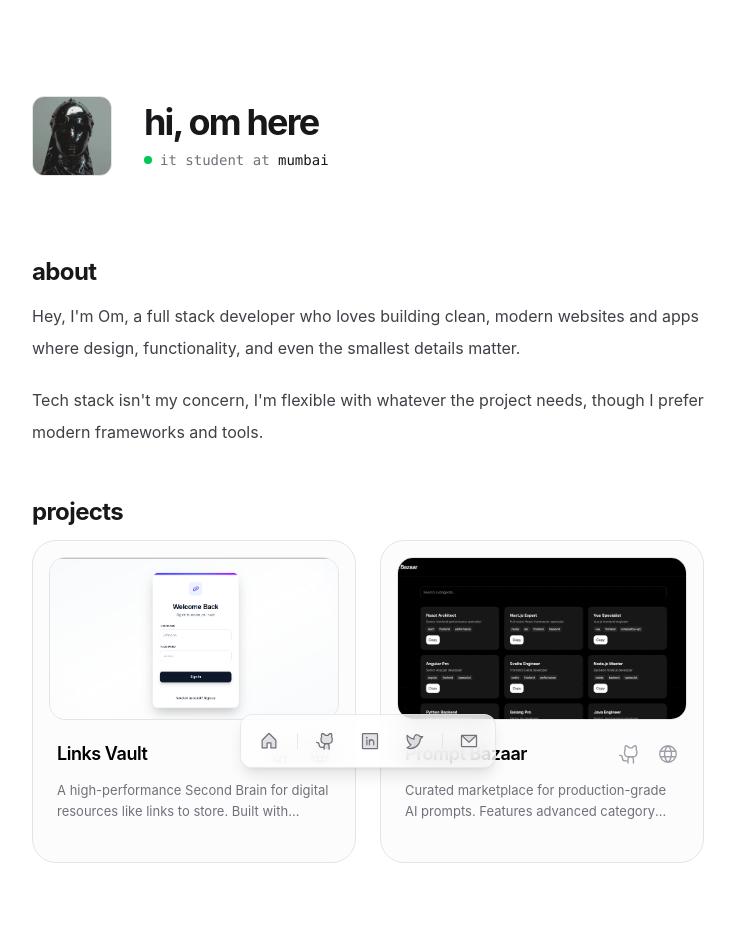
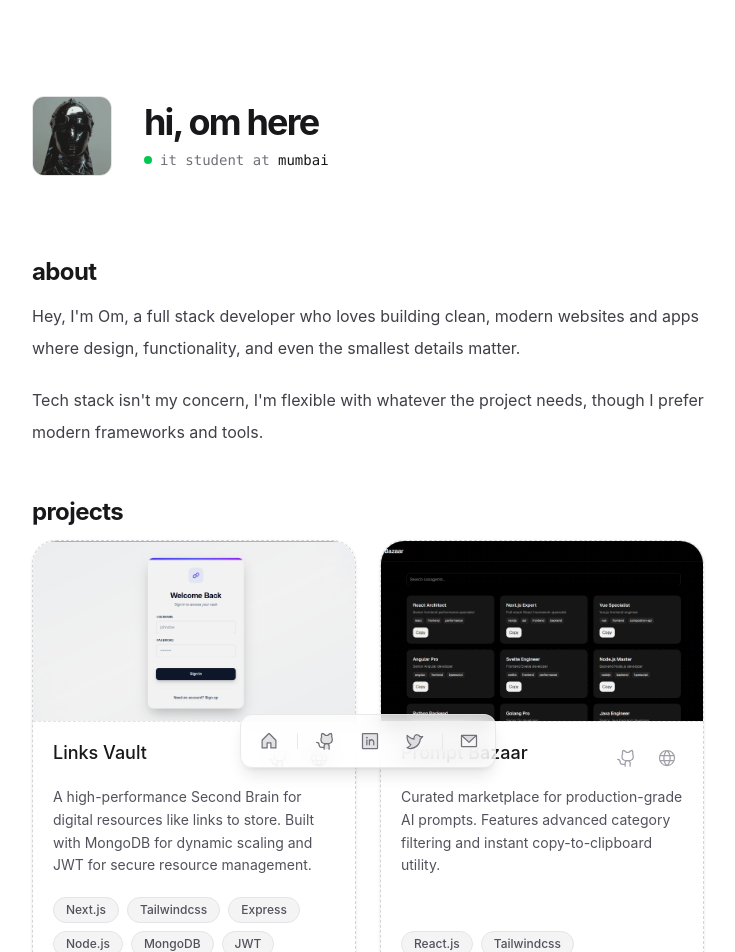
Before and after one commit to OMEE-Y/omfolio, a Next.js app: page / in a window 1280 px wide. Shown: the top 952 px of the page, without its empty margins (272-1007 px from the left). Built offline with nearby package versions, Linux system fonts and the light colour scheme.

Commit message:
improve ui

```diff
--- a/src/app/page.tsx
+++ b/src/app/page.tsx
@@ -48,7 +48,14 @@ export default function Portfolio() {
   image="/linkvault.png"
   github="https://github.com/OMEE-Y/secondbrain-link-vault-"
   live="https://secondbrain-link-vault.vercel.app/"
-
+  skills={[
+    { name: "Next.js" },
+     { name: "Tailwindcss"},
+    { name: "Express" },
+    {name : "Node.js"},
+    { name: "MongoDB" },
+    { name: "JWT" }
+  ]}
 />
 
   <ProjectCard
@@ -57,6 +64,10 @@ export default function Portfolio() {
     image="/prompt-bazaar.png"
     github="https://github.com/OMEE-Y/prompt-bazaar"
     live="https://prompt-bazaar.netlify.app"
+    skills={[
+    { name: "React.js" },
+    { name: "Tailwindcss"}
+  ]}
 
   />
 </div>
--- a/src/components/project-card.tsx
+++ b/src/components/project-card.tsx
@@ -2,7 +2,7 @@ import { GithubLogo, Globe } from "@phosphor-icons/react";
 
 interface Skill {
   name: string;
-  icon?: string; // Optional: allows the data to exist without breaking the build
+  icon?: string;
 }
 
 interface ProjectProps {
@@ -15,45 +15,54 @@ interface ProjectProps {
 }
 
 export const ProjectCard = ({ title, description, skills, github, live, image }: ProjectProps) => (
-  <div className="group relative p-4 rounded-3xl border border-zinc-200 dark:border-white/5 bg-zinc-50/50 dark:bg-zinc-900/50 hover:bg-white dark:hover:bg-zinc-900 transition-all duration-500 flex flex-col h-full overflow-hidden hover:shadow-[0_20px_40px_-15px_rgba(0,0,0,0.1)] dark:hover:shadow-[0_20px_40px_-15px_rgba(0,0,0,0.5)]">
+  <div className="group relative flex flex-col h-full overflow-hidden rounded-3xl border border-dashed border-zinc-300 dark:border-zinc-700 bg-white dark:bg-zinc-900 transition-all duration-500 hover:border-solid hover:border-zinc-400 dark:hover:border-zinc-500 shadow-sm hover:shadow-lg dark:shadow-none">
 
     {image && (
-      <div className="relative w-full aspect-video mb-5 overflow-hidden rounded-2xl border border-zinc-200 dark:border-white/10 bg-zinc-100 dark:bg-zinc-800 shrink-0">
+      <div className="relative w-full aspect-video overflow-hidden shrink-0 border-b border-dashed border-zinc-200 dark:border-zinc-700 group-hover:border-zinc-400 dark:group-hover:border-zinc-500 transition-colors duration-500">
         <img
           src={image}
           alt={title}
           className="w-full h-full object-cover transition-transform duration-700 ease-out group-hover:scale-105"
         />
-        <div className="absolute inset-0 bg-black/0 group-hover:bg-black/20 transition-colors duration-500" />
+        <div className="absolute inset-0 bg-black/5" />
       </div>
     )}
 
-    <div className="flex flex-col flex-grow px-2">
-      <div className="flex justify-between items-center mb-3">
-        <h3 className="text-black dark:text-white font-semibold text-lg tracking-tight">
+    <div className="flex flex-col flex-grow p-5 gap-3">
+      <div className="flex justify-between items-start">
+        <h3 className="text-zinc-900 dark:text-zinc-100 font-medium text-lg leading-tight">
           {title}
         </h3>
-        <div className="flex gap-4">
+        <div className="flex gap-2">
           {github && (
-            <a href={github} target="_blank" rel="noreferrer" className="text-zinc-400 hover:text-black dark:hover:text-white transition-all transform hover:-translate-y-1">
-              <GithubLogo size={22} weight="regular" />
+            <a href={github} target="_blank" rel="noreferrer" className="p-1.5 rounded-lg text-zinc-400 hover:text-zinc-900 dark:hover:text-white hover:bg-zinc-100 dark:hover:bg-zinc-800 transition-colors">
+              <GithubLogo size={20} weight="regular" />
             </a>
           )}
           {live && (
-            <a href={live} target="_blank" rel="noreferrer" className="text-zinc-400 hover:text-black dark:hover:text-white transition-all transform hover:-translate-y-1">
-              <Globe size={22} weight="regular" />
+            <a href={live} target="_blank" rel="noreferrer" className="p-1.5 rounded-lg text-zinc-400 hover:text-zinc-900 dark:hover:text-white hover:bg-zinc-100 dark:hover:bg-zinc-800 transition-colors">
+              <Globe size={20} weight="regular" />
             </a>
           )}
         </div>
       </div>
 
-      <div className="relative flex-grow mb-6">
-        <p className="text-[13px] text-zinc-500 dark:text-zinc-400 leading-relaxed transition-all duration-500 line-clamp-2 group-hover:line-clamp-none">
-          {description}
-        </p>
-      </div>
+      <p className="text-sm text-zinc-600 dark:text-zinc-400 leading-relaxed flex-grow">
+        {description}
+      </p>
 
-
+      {skills && skills.length > 0 && (
+  <div className="flex flex-wrap gap-2 mt-2">
+    {skills.map((skill) => (
+      <span
+        key={skill.name}
+        className="px-3 py-1 text-xs font-medium rounded-full bg-zinc-100 dark:bg-zinc-800 text-zinc-600 dark:text-zinc-300 border border-zinc-200 dark:border-zinc-700"
+      >
+        {skill.name}
+      </span>
+    ))}
+  </div>
+)}
     </div>
   </div>
 );
```
Lines whose indentation alone changed are shown as unchanged.
